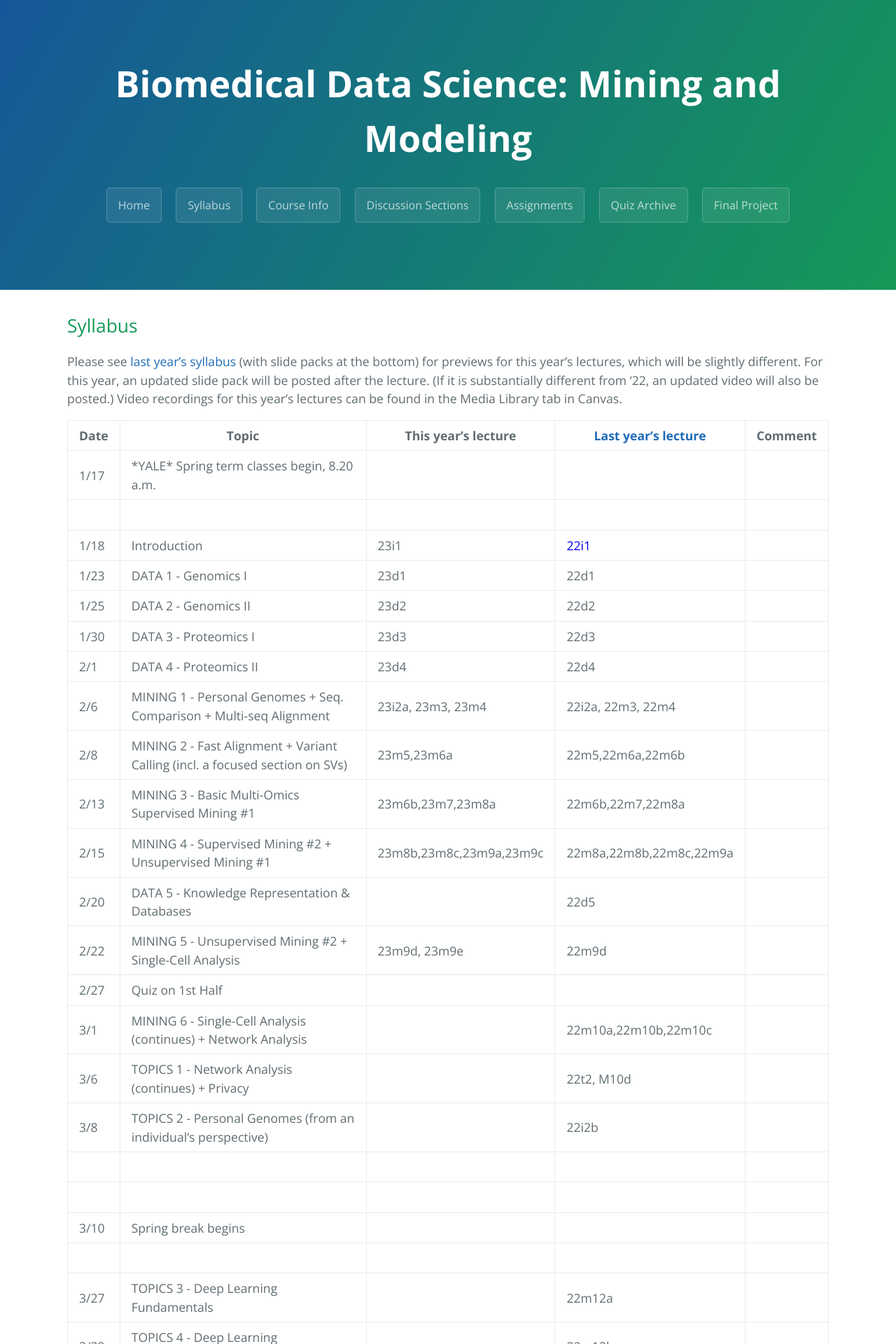
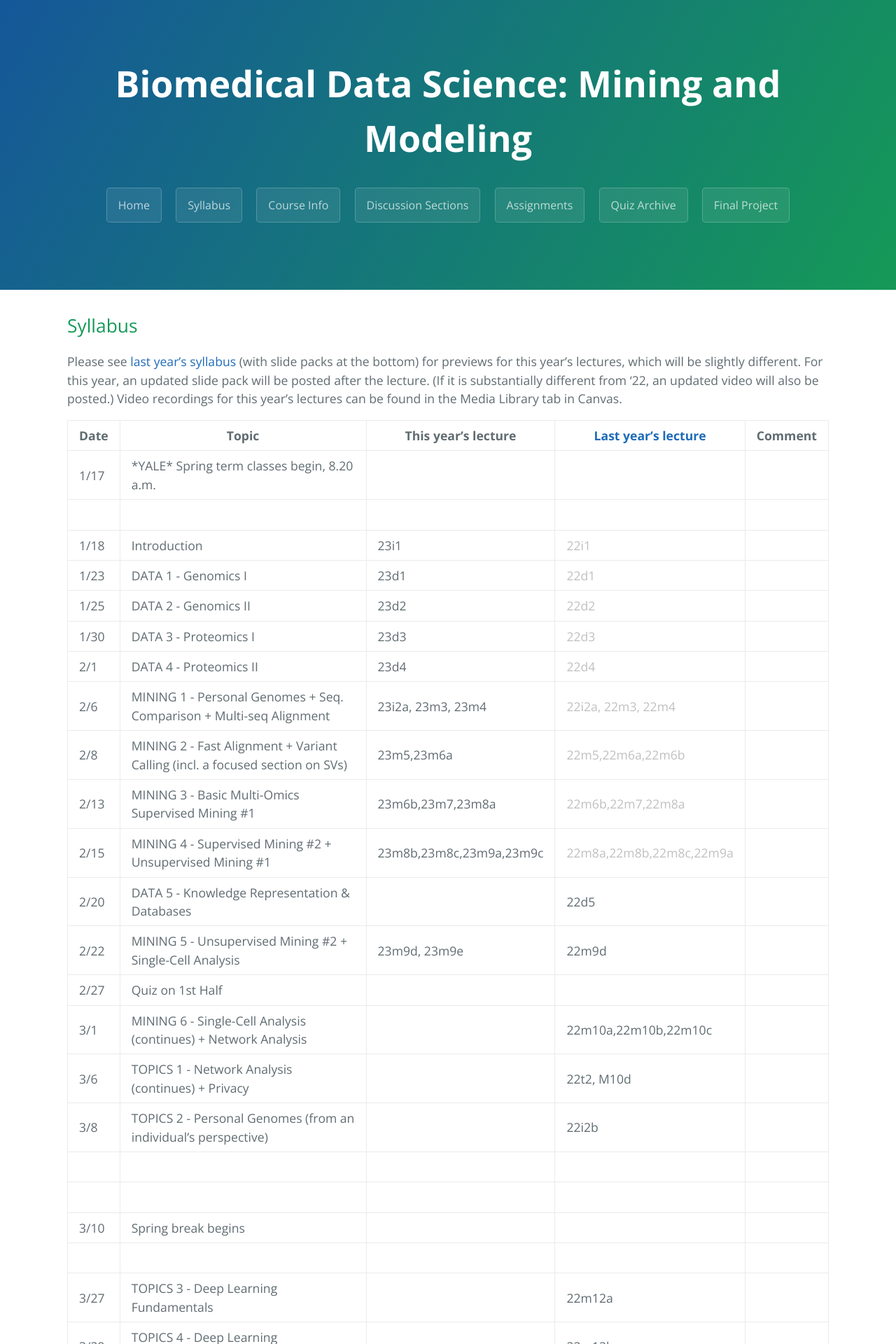
Before and after one commit to gersteinlab/cbb752b23, a Jekyll site: the page built from syllabus.md, in a window 1280 px wide. Shown: the top 1920 px of the page at 70% size. Built offline with Jekyll 4.4.1, drawn with Linux system fonts in a browser that asks for light colours.

Commit message:
Update syllabus.md

```diff
--- a/syllabus.md
+++ b/syllabus.md
@@ -12,15 +12,15 @@ Please see [last year's syllabus](http://cbb752b22.gersteinlab.org/syllabus) (wi
 | ---- | ---------------------------------------------------------------------------- | ----------------------- | ---------------------------------------------------------------- | ------- |
 | 1/17 | \*YALE\* Spring term classes begin, 8.20 a.m.                                |                         |                                                                  |         |
 |      |                                                                              |                         |                                                                  |
-| 1/18 | Introduction                                                                 | 23i1                    | <span style="color:blue">22i1<br></span>                         |         |
-| 1/23 | DATA 1 - Genomics I                                                          | 23d1                    | 22d1                                                             |         |
-| 1/25 | DATA 2 - Genomics II                                                         | 23d2                    | 22d2                                                             |         |
-| 1/30 | DATA 3 - Proteomics I                                                        | 23d3                    | 22d3                                                             |         |
-| 2/1  | DATA 4 - Proteomics II                                                       | 23d4                    | 22d4                                                             |         |
-| 2/6  | MINING 1 - Personal Genomes + Seq. Comparison + Multi-seq Alignment          | 23i2a, 23m3, 23m4       | 22i2a, 22m3, 22m4                                                |         |
-| 2/8  | MINING 2 - Fast Alignment + Variant Calling (incl. a focused section on SVs) | 23m5,23m6a              | 22m5,22m6a,22m6b                                                 |         |
-| 2/13 | MINING 3 - Basic Multi-Omics Supervised Mining #1                            | 23m6b,23m7,23m8a        | 22m6b,22m7,22m8a                                                 |         |
-| 2/15 | MINING 4 - Supervised Mining #2 + Unsupervised Mining #1                     | 23m8b,23m8c,23m9a,23m9c | 22m8a,22m8b,22m8c,22m9a                                          |         |
+| 1/18 | Introduction                                                                 | 23i1                    | <span style="color:silver">22i1</span>                           |         |
+| 1/23 | DATA 1 - Genomics I                                                          | 23d1                    | <span style="color:silver">22d1</span>                           |         |
+| 1/25 | DATA 2 - Genomics II                                                         | 23d2                    | <span style="color:silver">22d2</span>                           |         |
+| 1/30 | DATA 3 - Proteomics I                                                        | 23d3                    | <span style="color:silver">22d3</span>                           |         |
+| 2/1  | DATA 4 - Proteomics II                                                       | 23d4                    | <span style="color:silver">22d4</span>                           |         |
+| 2/6  | MINING 1 - Personal Genomes + Seq. Comparison + Multi-seq Alignment          | 23i2a, 23m3, 23m4       | <span style="color:silver">22i2a, 22m3, 22m4</span>              |         |
+| 2/8  | MINING 2 - Fast Alignment + Variant Calling (incl. a focused section on SVs) | 23m5,23m6a              | <span style="color:silver">22m5,22m6a,22m6b</span>               |         |
+| 2/13 | MINING 3 - Basic Multi-Omics Supervised Mining #1                            | 23m6b,23m7,23m8a        | <span style="color:silver">22m6b,22m7,22m8a</span>               |         |
+| 2/15 | MINING 4 - Supervised Mining #2 + Unsupervised Mining #1                     | 23m8b,23m8c,23m9a,23m9c | <span style="color:silver">22m8a,22m8b,22m8c,22m9a</span>        |         |
 | 2/20 | DATA 5 - Knowledge Representation & Databases                                |                         | 22d5                                                             |         |
 | 2/22 | MINING 5 - Unsupervised Mining #2 + Single-Cell Analysis                     | 23m9d, 23m9e            | 22m9d                                                            |         |
 | 2/27 | Quiz on 1st Half                                                             |                         |                                                                  |         |
```
